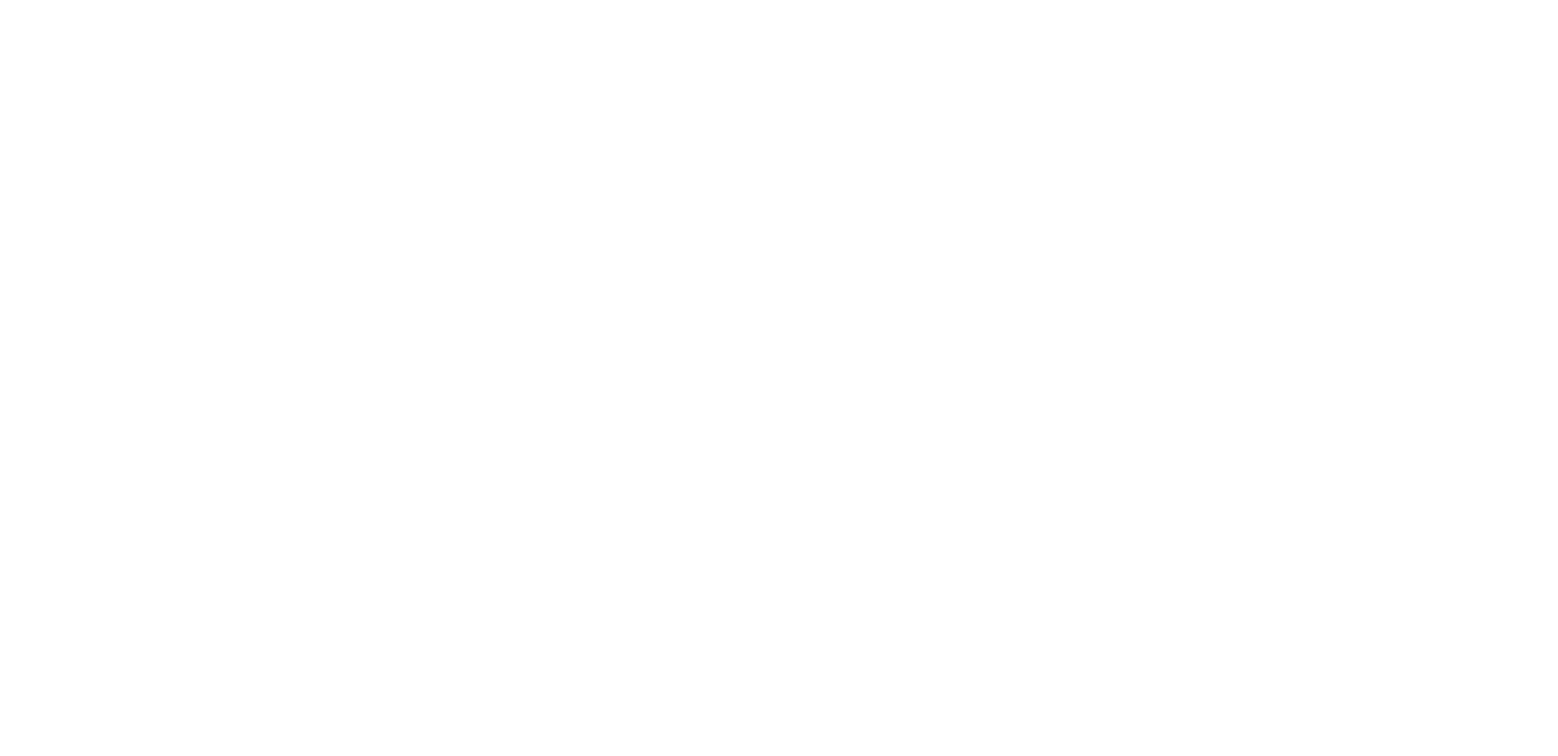
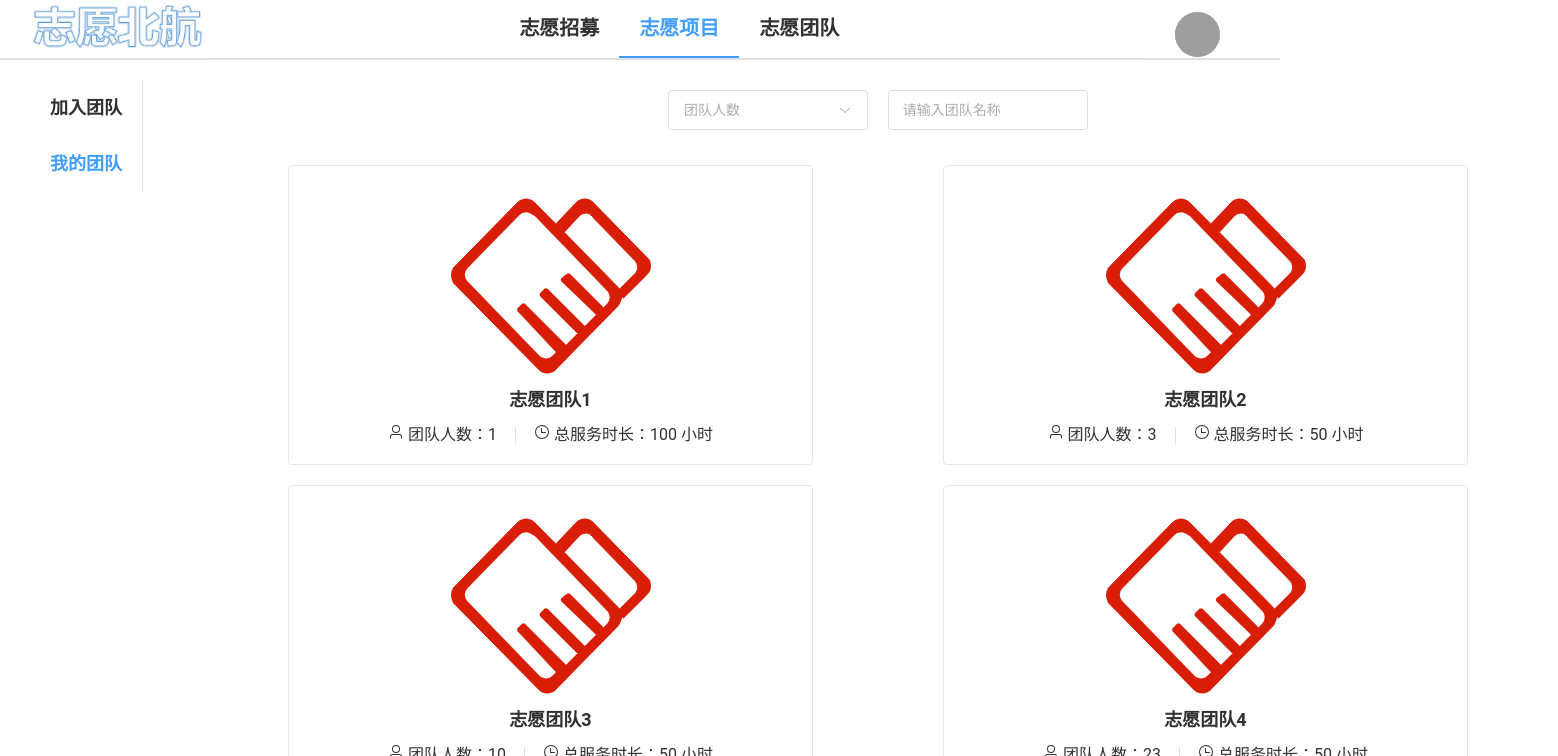
Before and after one commit to Hao7un/DataBase-BUAA-2023, a Vue app in the folder frontend/: page /team/my in a window 1280 px wide. Before the commit this address had no page. Shown: the top 756 px of the page, 1558 px wide, since content can reach past the window. Built offline with nearby package versions, Linux system fonts and the light colour scheme; no server answers; grey boxes are pictures that could not be loaded.

Commit message:
finish MyTeamPage

```diff
--- a/frontend/package.json
+++ b/frontend/package.json
@@ -9,9 +9,10 @@
   },
   "dependencies": {
     "@element-plus/icons-vue": "^2.1.0",
-    "axios": "^1.6.0",
+    "axios": "^1.6.2",
     "element-plus": "^2.4.2",
     "vue": "^3.3.4",
+    "vue-axios": "^3.5.2",
     "vue-router": "^4.2.5",
     "vuetify": "^3.3.22",
     "vuex": "^4.0.2"
--- a/frontend/src/router/index.js
+++ b/frontend/src/router/index.js
@@ -25,7 +25,7 @@
                     component: () => import('../views/JoinProjectPage.vue')
                 },
                 {
-                    path: '/project/myproject',
+                    path: '/project/my',
                     name: 'myProject',
                     component: () => import('../views/MyProjectPage.vue')
                 },
@@ -35,7 +35,7 @@
                     component: () => import('../views/JoinTeamPage.vue')
                 },
                 {
-                    path: '/team/myteam',
+                    path: '/team/my',
                     name: 'myTeam',
                     component: () => import('../views/MyTeamPage.vue')
                 },
@@ -60,7 +60,7 @@
                     component: () => import('../views/PasswordPage.vue')
                 },
                 {
-                    path: '/user/volunteerHours',
+                    path: '/user/volunteer-hours',
                     name: 'volunteerHours',
                     component: () => import('../views/VolunteerHoursPage.vue')
                 }
--- a/frontend/src/views/JoinProjectPage.vue
+++ b/frontend/src/views/JoinProjectPage.vue
@@ -165,7 +165,7 @@
         },
         changeToMyProjectPage() {
             this.$router.push({
-            path: '/project/myproject'
+            path: '/project/my'
         })
         },
         changeToJoinProjectPage() {
@@ -194,11 +194,9 @@
 .sidebar-container {
     display: flex;
     width: 180px;
-    height: 1200px;
     flex-direction: column;
     padding-top: 20px;
     margin-left: 20px;
-    border-right: 2px solid rgb(114, 110, 104, 0.2);
 }
 
 .item-font {
--- a/frontend/src/views/JoinRecruitmentPage.vue
+++ b/frontend/src/views/JoinRecruitmentPage.vue
@@ -159,11 +159,9 @@
 .sidebar-container {
     display: flex;
     width: 180px;
-    height: 900px;
     flex-direction: column;
     padding-top: 20px;
     margin-left: 20px;
-    border-right: 2px solid rgb(114, 110, 104, 0.2);
 }
 
 .item-font {
--- a/frontend/src/views/MyProjectPage.vue
+++ b/frontend/src/views/MyProjectPage.vue
@@ -59,7 +59,7 @@
         },
         changeToMyProjectPage() {
             this.$router.push({
-            path: '/project/myproject'
+            path: '/project/my'
         })
         },
         changeToJoinProjectPage() {
@@ -85,11 +85,9 @@
 .sidebar-container {
     display: flex;
     width: 180px;
-    height: 1200px;
     flex-direction: column;
     padding-top: 20px;
     margin-left: 20px;
-    border-right: 2px solid rgb(114, 110, 104, 0.2);
 }
 
 .item-font {
--- a/frontend/src/views/MyRecruitmentPage.vue
+++ b/frontend/src/views/MyRecruitmentPage.vue
@@ -45,11 +45,9 @@
 .sidebar-container {
     display: flex;
     width: 180px;
-    height: 1200px;
     flex-direction: column;
     padding-top: 20px;
     margin-left: 20px;
-    border-right: 2px solid rgb(114, 110, 104, 0.2);
 }
 
 .item-font {
--- a/frontend/src/views/MyTeamPage.vue
+++ b/frontend/src/views/MyTeamPage.vue
@@ -11,7 +11,46 @@
             </el-menu>
         </div>
         <div class="content-container">
-
+            <div class="selector-container">
+                <div class="search-container">
+                    <el-select v-model="number" placeholder="团队人数" clearable size="large" style="width: 200px">
+                        <el-option key="1" value="10人以下">10人以下</el-option>
+                        <el-option key="2" value="11至99人">11至99人</el-option>
+                        <el-option key="3" value="100人以上">100人以上</el-option>
+                    </el-select>
+                    &nbsp; &nbsp; &nbsp;
+                    <el-input v-model="keyword" placeholder="请输入团队名称" clearable size="large"
+                        style="width: 200px"></el-input>
+                </div>
+            </div>
+            <div class="teams-container">
+                <div class="info-container">
+                    <div class="card" v-for="(item, index) in displayedList">
+                        <el-card shadow="hover" class="inner-card" @click="changeToTeamInfoPage(item.id)">
+                            <div class="img-container">
+                                <img src="../assets/images/hand_shaking.png">
+                            </div>
+                            <div class="card-info">
+                                <div class="team-name">{{ item.name }}</div>
+                                <div class="team-details">
+                                    <div class="detail-item"><el-icon>
+                                            <User />
+                                        </el-icon> 团队人数：{{ item.number }}</div>
+                                    <el-divider border-style="solid" direction="vertical" />
+                                    <div class="detail-item"><el-icon>
+                                            <Clock />
+                                        </el-icon> 总服务时长：{{ item.hours }} 小时</div>
+                                </div>
+                            </div>
+                        </el-card>
+                    </div>
+                </div>
+                <div class="pagination-container">
+                    <el-pagination @current-change="handlePageChange" :page-size="8" :total="displayedList.length"
+                        layout="prev, pager, next">
+                    </el-pagination>
+                </div>
+            </div>
         </div>
     </div>
 </template>
@@ -19,35 +58,80 @@
 <script>
 
 export default {
+    created() {
+        this.axios.post('http://localhost:5173/team/my', {
+            collegeId: this.collegeId
+        })
+            .then(res => {
+                console.log(res);
+                if (res.data.code === 0) {
+                    this.teamList = res.data.teamList;
+                }
+            });
+    },
     data() {
         return {
-            dateRange: null,
+            number: null,
             keyword: null,
             currentPage: 1,
-            selectedTotalIndex: null,
-            totalList: [
-                {name: "志愿团队1"},
-                {name: "志愿团队2"},
-                {name: "志愿团队3"},
-                {name: "志愿团队4"},
-                {name: "志愿团队5"},
-                {name: "志愿团队6"},
-                {name: "志愿团队7"},
-                {name: "志愿团队8"},
-                {name: "志愿团队9"},
-                {name: "志愿团队10"},
-                {name: "志愿团队11"},
-                {name: "志愿团队12"},
-            ]
+            teamList: [
+                { id: 1, name: "志愿团队1", number: 1, hours: 100 },
+                { id: 2, name: "志愿团队2", number: 3, hours: 50 },
+                { id: 3, name: "志愿团队3", number: 10, hours: 50 },
+                { id: 4, name: "志愿团队4", number: 23, hours: 50 },
+                { id: 5, name: "志愿团队5", number: 99, hours: 50 },
+                { id: 6, name: "志愿团队6", number: 100, hours: 100 },
+                { id: 7, name: "志愿团队7", number: 101, hours: 50 },
+                { id: 8, name: "志愿团队8", number: 11, hours: 50 },
+                { id: 9, name: "志愿团队9", number: 99, hours: 50 },
+                { id: 10, name: "志愿团队10", number: 100, hours: 50 },
+            ],
         }
     },
     computed: {
+        collegeId() {
+            return this.$store.state.collegeId;
+        },
+        range() {
+            if (this.number === "10人以下") {
+                return [1, 10];
+            }
+            else if (this.number === "11至99人") {
+                return [11, 99];
+            }
+            else if (this.number === "100人以上") {
+                return [100, Infinity];
+            }
+        },
         displayedList() {
-            let startIndex = (this.currentPage - 1) * 9;
-            return this.totalList.slice(startIndex, startIndex + 9);
-        }
+            let startIndex = (this.currentPage - 1) * 8;
+            let endIndex = startIndex + 8;
+            let filteredList = this.teamList;
+            if (this.keyword != null || this.number != null) {
+                if (this.keyword != null && this.number == null) {
+                    filteredList = filteredList.filter(item => {
+                        return item.name.includes(this.keyword)
+                    }
+                    );
+                } else if (this.keyword == null && this.number != null) {
+                    filteredList = filteredList.filter(item => {
+                        return item.number >= this.range[0] && item.number <= this.range[1]
+                    }
+                    );
+                } else {
+                    filteredList = filteredList.filter(item => {
+                        return item.name.includes(this.keyword) && item.number >= this.range[0] && item.number <= this.range[1]
+                    }
+                    );
+                }
+            }
+            return filteredList.slice(startIndex, endIndex);
+        },
     },
     methods: {
+        handlePageChange(currentPage) {
+            this.currentPage = currentPage;
+        },
         changeToJoinTeamPage() {
             this.$router.push({
                 path: '/team/join'
@@ -55,10 +139,16 @@
         },
         changeToMyTeamPage() {
             this.$router.push({
-                path: '/team/myteam'
+                path: '/team/my'
             })
-        }
-    },
+        },
+        changeToTeamInfoPage(teamId) {
+            this.$router.push({
+                path: '/team/info',
+                params: { id: teamId }
+            });
+        },
+    }
 }
 </script>
 
@@ -70,11 +160,9 @@
 .sidebar-container {
     display: flex;
     width: 180px;
-    height: 1200px;
     flex-direction: column;
     padding-top: 20px;
     margin-left: 20px;
-    border-right: 2px solid rgb(114, 110, 104, 0.2);
 }
 
 .item-font {
@@ -83,32 +171,91 @@
 }
 
 .selector-container {
-    height: 50px;
     display: flex;
-    justify-content: space-between;
     align-items: center;
-    margin-top: 15px;
-    margin-left: 50px;
+    margin-top: 30px;
+    margin-left: 400px;
 }
 
 .content-container {
     display: flex;
     flex-direction: column;
-    margin-left: 50px;
+    margin-left: 15px;
 }
 
-.date-container {
+.teams-container {
+    padding-left: 50px;
     display: flex;
-    width: 590px;
-    margin-left: 30px;
+    align-items: center;
+    flex-direction: column;
 }
 
 .search-container {
     display: flex;
-    justify-content: center;
-    margin-left: 150px;
+    margin-left: 110px;
     margin-right: 30px;
 }
 
+.info-container {
+    display: flex;
+    flex-wrap: wrap;
+    justify-content: flex-start;
+    align-content: flex-start;
+    margin-top: 15px;
+    width: 1350px;
+}
 
+.card {
+    width: calc(50% - 150px);
+    height: 300px;
+    margin-top: 20px;
+    margin-right: 50px;
+    margin-left: 80px;
+    cursor: pointer;
+}
+
+.inner-card {
+    width: 100%;
+    height: 100%;
+}
+
+
+.img-container {
+    width: 100%;
+    height: 60%;
+    display: flex;
+    align-items: center;
+    justify-content: center;
+}
+
+.card-info {
+    display: flex;
+    height: 40%;
+    flex-direction: column;
+}
+
+.team-name {
+    text-align: center;
+    height: 20%;
+    font-size: large;
+    font-weight: bold;
+}
+
+.team-details {
+    display: flex;
+    height: 20%;
+    margin-top: 10px;
+    justify-content: center;
+    align-items: center;
+}
+
+.detail-item {
+    margin-right: 10px;
+    margin-left: 10px;
+}
+
+.pagination-container {
+    margin-top: 50px;
+    margin-bottom: 50px;
+}
 </style>
--- a/frontend/src/views/UserInfoPage.vue
+++ b/frontend/src/views/UserInfoPage.vue
@@ -114,7 +114,7 @@
 } from '@element-plus/icons-vue'
 
 export default {
-  beforemounted() {
+  created() {
     /*this.axios.post('http://localhost:5173/user/info', {
       collegeId: this.collegeId
     })
@@ -160,7 +160,7 @@
     },
     changeToVolunteerHoursPage() {
       this.$router.push({
-        path: '/user/volunteerHours'
+        path: '/user/volunteer-hours'
       })
     },
     editUserInfo() {
@@ -203,11 +203,9 @@
 .sidebar-container {
   display: flex;
   width: 180px;
-  height: 1200px;
   flex-direction: column;
   padding-top: 20px;
   margin-left: 20px;
-  border-right: 2px solid rgb(114, 110, 104, 0.2);
 }
 
 .content-container {
--- a/frontend/src/views/VolunteerHoursPage.vue
+++ b/frontend/src/views/VolunteerHoursPage.vue
@@ -34,7 +34,7 @@
         },
         changeToVolunteerHoursPage() {
             this.$router.push({
-                path: '/user/volunteerHours'
+                path: '/user/volunteer-hours'
             })
         }
     }
@@ -49,11 +49,9 @@
 .sidebar-container {
     display: flex;
     width: 180px;
-    height: 1200px;
     flex-direction: column;
     padding-top: 20px;
     margin-left: 20px;
-    border-right: 2px solid rgb(114, 110, 104, 0.2);
 }
 
 .content-container {
--- a/frontend/src/views/joinTeamPage.vue
+++ b/frontend/src/views/joinTeamPage.vue
@@ -57,7 +57,7 @@
                 <div class="pagination-container">
                     <el-pagination
                         @current-change="handlePageChange"
-                        :page-size="6"
+                        :page-size="8"
                         :total="totalList.length"
                         layout="prev, pager, next">
                     </el-pagination>
@@ -93,8 +93,8 @@
     },
     computed: {
         displayedList() {
-            let startIndex = (this.currentPage - 1) * 6;
-            return this.totalList.slice(startIndex, startIndex + 6);
+            let startIndex = (this.currentPage - 1) * 8;
+            return this.totalList.slice(startIndex, startIndex + 8);
         }
     },
     methods: {
@@ -112,7 +112,7 @@
         },
         changeToMyTeamPage() {
             this.$router.push({
-                path: '/team/myteam'
+                path: '/team/my'
             })
         }
     },
@@ -127,11 +127,9 @@
 .sidebar-container {
     display: flex;
     width: 180px;
-    height: 1200px;
     flex-direction: column;
     padding-top: 20px;
     margin-left: 20px;
-    border-right: 2px solid rgb(114, 110, 104, 0.2);
 }
 
 .item-font {
@@ -179,7 +177,7 @@
     justify-content: flex-start;
     align-content: flex-start;
     margin-top: 15px;
-    height: 1000px;
+    height: 1300px;
     width: 1350px;
 }
 
```
Also changed, not shown: frontend/src/main.js (+7 -3 lines), frontend/src/views/PasswordPage.vue (+5 -7 lines), 2 other files (tests, documents, lock files or other folders).
